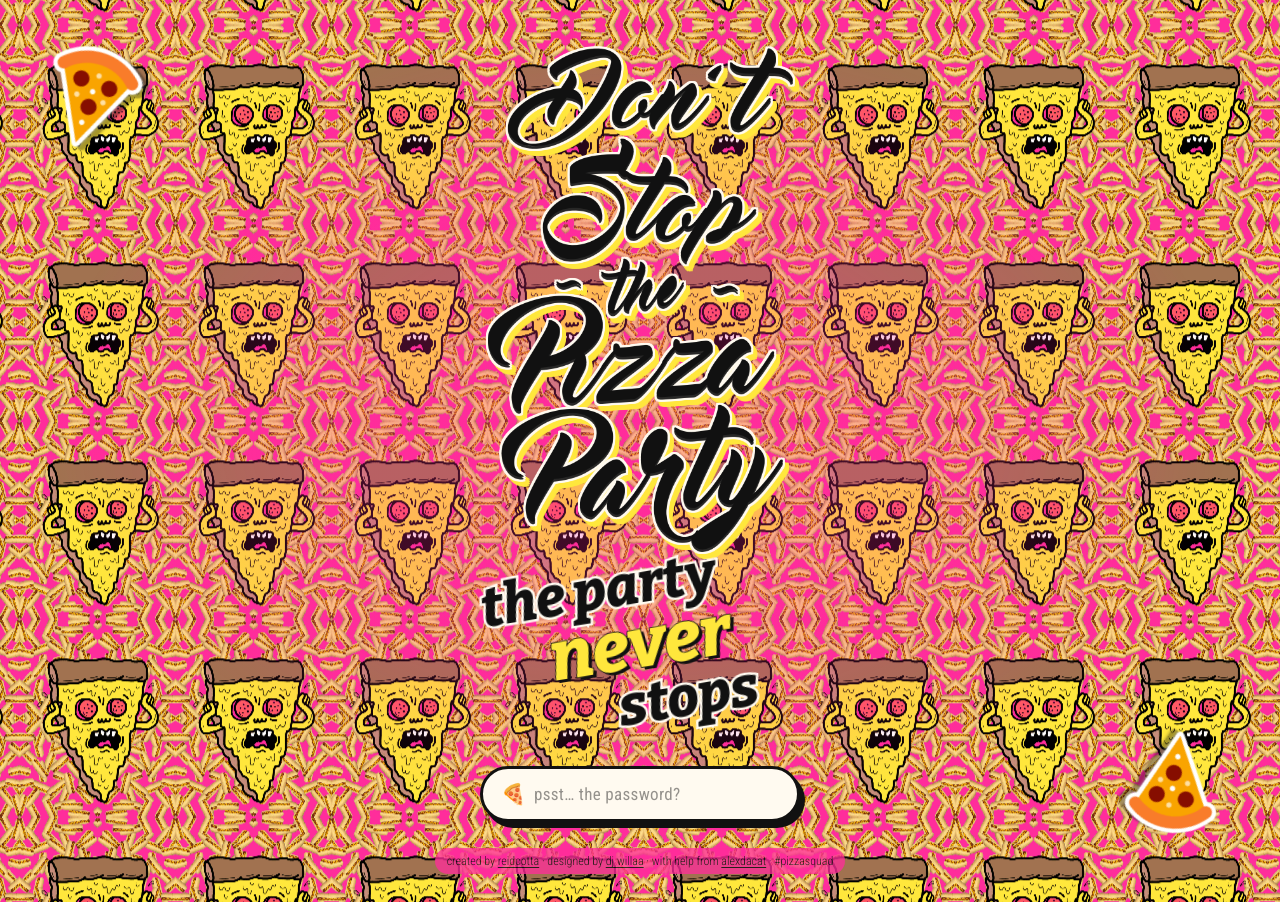
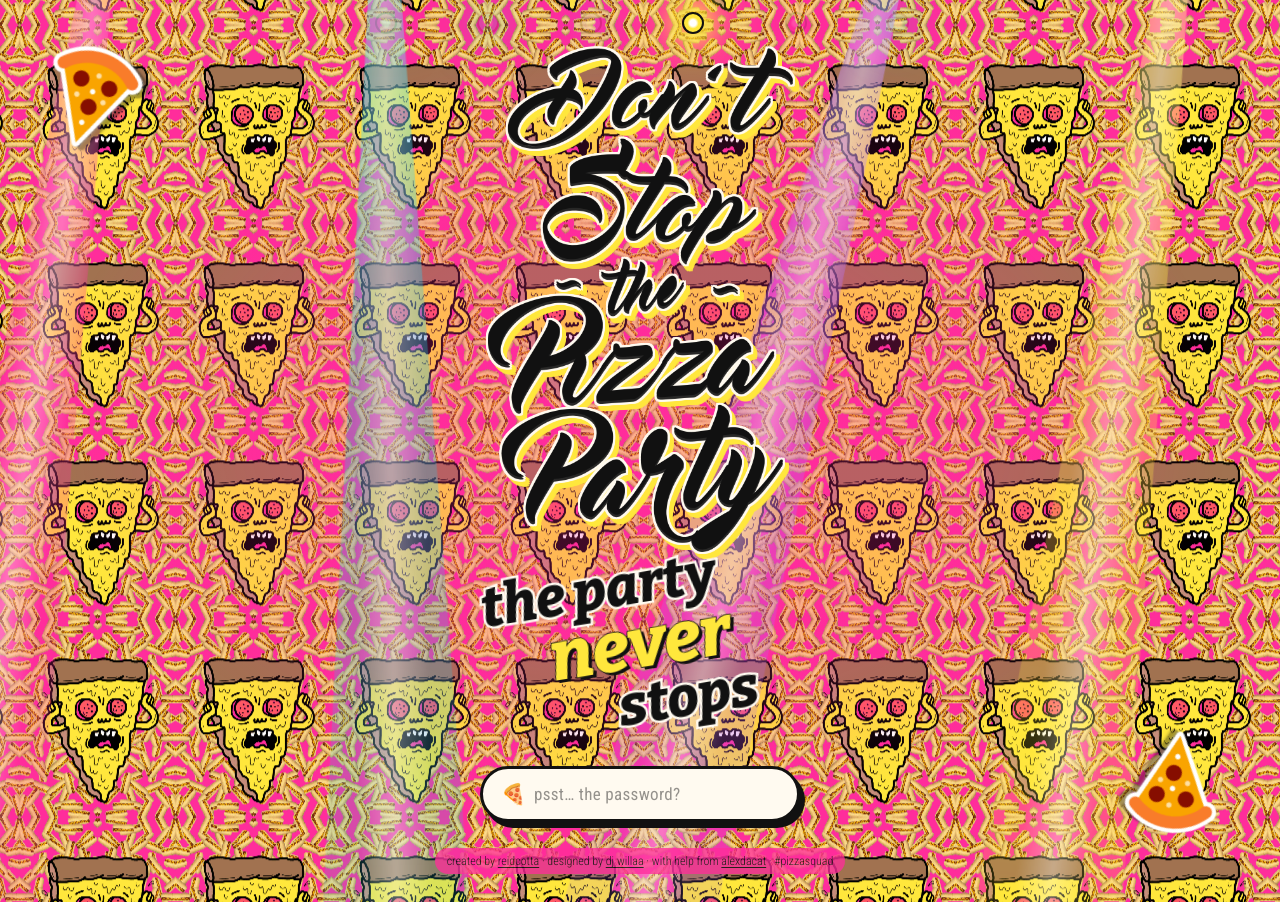
Before and after one commit to rchatham/dontstopthepizzaparty, a Jekyll site: the page built from index.html, in a window 1280 px wide. Built offline with Jekyll 4.4.1, drawn with Linux system fonts in a browser that asks for light colours.

Commit message:
Hero: a light show — three tints taking turns, beams and blinking lights
The see-through tint (25%) now cycles between hot pink, electric cyan and
ultraviolet, timed to a 124 bpm beat, in four patterns picked by
data-lights on the hero (or ?lights=… to try one):
- strobe (default): a hard cut to the next colour every beat
- fade: a slow wash from one colour into the next
- chase: all three as smaller spotlights circling behind the words
- pulse: each colour holds for a bar and throbs on every beat
On top: four coloured beams sweeping from the top, a row of six lights
blinking in sequence, and (strobe, pulse) a soft white flash every other
beat, about once a second, well under the 3-flashes-a-second limit.
?lights=off keeps the static tint. Reduced motion turns the show off.

Co-Authored-By: Claude Opus 5.5 <noreply@anthropic.com>
Claude-Session: https://claude.ai/code/session_01BUtFxh6bhKj94LRtZvhsyK

```diff
--- a/files/home.css
+++ b/files/home.css
@@ -60,16 +60,110 @@ body {
   from { transform: translate(0, 0); }
   to   { transform: translate(156px, 198px); }   /* exactly one tile: seamless loop */
 }
-/* solid --spot where the words are, the full insane pattern toward the edges */
+/* ---- the light show: three see-through tints taking turns behind the words ---- */
+.dsp-hero { --beat: 0.484s; }            /* 124 bpm; every pattern is timed off this */
+.dsp-spots { position: absolute; inset: 0; }
 .dsp-spot {
+  --sx: 46%;
+  --sy: 44%;
   position: absolute;
   inset: 0;
-  background: radial-gradient(ellipse 46% 44% at 50% 47%,
-    rgba(var(--spot-rgb), var(--spot-a)) 0%,
-    rgba(var(--spot-rgb), var(--spot-a)) 50%,
-    rgba(var(--spot-rgb), calc(var(--spot-a) * 0.6)) 72%,
-    rgba(var(--spot-rgb), 0) 100%);
+  opacity: 0;
+  background: radial-gradient(ellipse var(--sx) var(--sy) at 50% 47%,
+    rgba(var(--c), var(--spot-a)) 0%,
+    rgba(var(--c), var(--spot-a)) 50%,
+    rgba(var(--c), calc(var(--spot-a) * 0.6)) 72%,
+    rgba(var(--c), 0) 100%);
 }
+.t1 { --c: 255, 45, 155; opacity: 1; }   /* hot pink (shown when nothing moves) */
+.t2 { --c: 32, 201, 230; }               /* electric cyan */
+.t3 { --c: 138, 43, 226; }               /* ultraviolet */
+
+/* strobe: a hard cut to the next colour on every beat */
+[data-lights="strobe"] .dsp-spot { animation: dsp-cut calc(var(--beat) * 3) step-end infinite; }
+[data-lights="strobe"] .t2 { animation-delay: calc(var(--beat) * -2); }
+[data-lights="strobe"] .t3 { animation-delay: calc(var(--beat) * -1); }
+
+/* fade: a slow wash from one colour into the next */
+[data-lights="fade"] .dsp-spot { animation: dsp-wash calc(var(--beat) * 24) ease-in-out infinite; }
+[data-lights="fade"] .t2 { animation-delay: calc(var(--beat) * -16); }
+[data-lights="fade"] .t3 { animation-delay: calc(var(--beat) * -8); }
+
+/* chase: all three as smaller spotlights, circling behind the words */
+[data-lights="chase"] .dsp-spot { --sx: 34%; --sy: 30%; opacity: 1; animation: dsp-orbit calc(var(--beat) * 16) linear infinite; }
+[data-lights="chase"] .t2 { animation-delay: calc(var(--beat) * -16 / 3); }
+[data-lights="chase"] .t3 { animation-delay: calc(var(--beat) * -32 / 3); }
+
+/* pulse: each colour holds for a bar and throbs on every beat */
+[data-lights="pulse"] { --spot-a: 0.4; }
+[data-lights="pulse"] .dsp-spot { animation: dsp-cut calc(var(--beat) * 12) step-end infinite; }
+[data-lights="pulse"] .t2 { animation-delay: calc(var(--beat) * -8); }
+[data-lights="pulse"] .t3 { animation-delay: calc(var(--beat) * -4); }
+[data-lights="pulse"] .dsp-spots { animation: dsp-throb var(--beat) ease-out infinite; }
+
+@keyframes dsp-cut   { 0% { opacity: 1; } 33.333% { opacity: 0; } }
+@keyframes dsp-wash  { 0%, 100% { opacity: 1; } 33.333%, 66.667% { opacity: 0; } }
+@keyframes dsp-throb { 0% { opacity: 1; } 55%, 100% { opacity: 0.45; } }
+@keyframes dsp-orbit {
+  0%, 100% { transform: translate(-16%, -8%); }
+  25%      { transform: translate(12%, -12%); }
+  50%      { transform: translate(16%, 8%); }
+  75%      { transform: translate(-10%, 12%); }
+}
+
+/* ---- club lights: sweeping beams, a row of blinking pars, a soft flash ---- */
+.dsp-lights { position: absolute; inset: 0; overflow: hidden; }
+.beam {
+  position: absolute;
+  top: -6%;
+  width: 70vmax;
+  height: 140vmax;
+  margin-left: -35vmax;
+  transform-origin: 50% 0;
+  background:
+    linear-gradient(to right, transparent 46%, rgba(255, 255, 255, 0.55) 50%, transparent 54%),
+    linear-gradient(to bottom, rgba(var(--c), 0.75), rgba(var(--c), 0.25) 55%, rgba(var(--c), 0) 85%);
+  clip-path: polygon(48.5% 0, 51.5% 0, 64% 100%, 36% 100%);
+  filter: blur(1.5px);
+  opacity: 0.6;
+  animation: dsp-sweep calc(var(--beat) * 8) ease-in-out infinite alternate;
+}
+.b1 { left: 8%;  --c: 255, 45, 155; --from: -38deg; --to: 12deg; }
+.b2 { left: 30%; --c: 32, 201, 230; --from: -18deg; --to: 26deg; animation-delay: calc(var(--beat) * -3); }
+.b3 { left: 70%; --c: 176, 107, 255; --from: 18deg; --to: -26deg; animation-delay: calc(var(--beat) * -5); }
+.b4 { left: 92%; --c: 255, 231, 60; --from: 38deg; --to: -12deg; animation-delay: calc(var(--beat) * -2); }
+@keyframes dsp-sweep { from { transform: rotate(var(--from)); } to { transform: rotate(var(--to)); } }
+
+.par {
+  position: absolute;
+  top: 12px;
+  width: 18px;
+  height: 18px;
+  margin-left: -9px;
+  border: 2px solid #111;
+  border-radius: 50%;
+  background: radial-gradient(circle, #fff 0 25%, rgb(var(--c)) 45%);
+  box-shadow: 0 0 22px 10px rgba(var(--c), 0.85), 0 0 60px 20px rgba(var(--c), 0.45);
+  opacity: 0.2;
+  animation: dsp-blink calc(var(--beat) * 6) step-end infinite;
+}
+.par:nth-of-type(5)  { left: 30%; --c: 255, 45, 155;  animation-delay: 0s; }
+.par:nth-of-type(6)  { left: 38%; --c: 32, 201, 230;  animation-delay: calc(var(--beat) * -5); }
+.par:nth-of-type(7)  { left: 46%; --c: 176, 107, 255; animation-delay: calc(var(--beat) * -4); }
+.par:nth-of-type(8)  { left: 54%; --c: 255, 231, 60;  animation-delay: calc(var(--beat) * -3); }
+.par:nth-of-type(9)  { left: 62%; --c: 255, 45, 155;  animation-delay: calc(var(--beat) * -2); }
+.par:nth-of-type(10) { left: 70%; --c: 32, 201, 230;  animation-delay: calc(var(--beat) * -1); }
+@keyframes dsp-blink { 0% { opacity: 1; } 16.667% { opacity: 0.15; } }
+
+[data-lights="off"] .dsp-lights { display: none; }
+
+/* a soft white flash every other beat (about once a second: well under the
+   three-flashes-a-second limit for photosensitive viewers) */
+.flash { position: absolute; inset: 0; background: #fff; opacity: 0; }
+[data-lights="strobe"] .flash,
+[data-lights="pulse"] .flash { animation: dsp-flash calc(var(--beat) * 2) ease-out infinite; }
+@keyframes dsp-flash { 0% { opacity: 0.14; } 22%, 100% { opacity: 0; } }
+
 .dsp-sticker {
   position: absolute;
   display: block;
@@ -207,5 +301,9 @@ body {
 }
 
 @media (prefers-reduced-motion: reduce) {
-  .dsp-wallpaper, .dsp-sticker, .dsp-logo, .dsp-tag span, .dsp-pill { animation: none; transition: none; }
+  .dsp-wallpaper, .dsp-sticker, .dsp-logo, .dsp-tag span, .dsp-pill,
+  .dsp-spots, .dsp-spot { animation: none !important; transition: none; }
+  .dsp-spot { opacity: 0 !important; transform: none !important; }
+  .t1 { opacity: 1 !important; --sx: 46%; --sy: 44%; }
+  .dsp-lights { display: none; }
 }
--- a/files/home.js
+++ b/files/home.js
@@ -1,7 +1,10 @@
-/* Homepage hero: the doodles lean away from the mouse (desktop only). */
+/* Homepage hero: ?lights=strobe|fade|chase|pulse|off picks the light show, and
+   the wallpaper and stickers lean away from the mouse (desktop only). */
 (function () {
   var hero = document.querySelector(".dsp-hero");
   if (!hero) return;
+  var pick = (location.search.match(/[?&]lights=(strobe|fade|chase|pulse|off)\b/) || [])[1];
+  if (pick) hero.setAttribute("data-lights", pick);
   var fine = window.matchMedia("(hover: hover) and (pointer: fine)").matches;
   var calm = window.matchMedia("(prefers-reduced-motion: reduce)").matches;
   if (!fine || calm) return;
--- a/index.html
+++ b/index.html
@@ -4,16 +4,24 @@ description: Where the pizza party dont stop!
 no_footer: true
 ---
 {% comment %} Homepage hero, after the pizzaandtechno.com hero: the old melting-pizza
-   wallpaper creeping behind a spotlight, a logo that pops in, a tilted stacked
-   tagline, and the secret word box as a fat pill. The old site lives on behind the
-   word "nostalgia". {% endcomment %}
+   wallpaper creeping behind a light show (three tints taking turns, sweeping beams,
+   blinking lights), a logo that pops in, a tilted stacked tagline, and the secret
+   word box as a fat pill. data-lights picks the pattern: strobe, fade, chase or pulse
+   (try ?lights=fade). The old site lives on behind the word "nostalgia". {% endcomment %}
 <link href="https://fonts.googleapis.com/css2?family=Bitter:ital,wght@1,800&display=swap" rel="stylesheet">
-<link rel="stylesheet" href="/files/home.css?v=20261105a">
+<link rel="stylesheet" href="/files/home.css?v=20261105b">
 
-<main class="dsp-hero">
+<main class="dsp-hero" data-lights="strobe">
   <div class="dsp-doodles" aria-hidden="true">
     <div class="dsp-wallpaper"></div>
-    <div class="dsp-spot"></div>
+    <div class="dsp-spots">
+      <div class="dsp-spot t1"></div><div class="dsp-spot t2"></div><div class="dsp-spot t3"></div>
+    </div>
+    <div class="dsp-lights">
+      <span class="beam b1"></span><span class="beam b2"></span><span class="beam b3"></span><span class="beam b4"></span>
+      <span class="par"></span><span class="par"></span><span class="par"></span><span class="par"></span><span class="par"></span><span class="par"></span>
+      <span class="flash"></span>
+    </div>
     <img class="dsp-sticker s1" src="/files/pizza-slice.png" alt="" width="256" height="256">
     <img class="dsp-sticker s2" src="/files/pizza-slice.png" alt="" width="256" height="256">
   </div>
@@ -33,4 +41,4 @@ no_footer: true
   <p class="dsp-credits">created by <a href="http://twitter.com/reidamandweep">reidcotta</a> · designed by <a href="http://twitter.com/willdjthrill">dj willaa</a> · with help from <a href="http://twitter.com/Alex_Chatham">alexdacat</a> · #pizzasquad</p>
 </main>
 
-<script src="/files/home.js?v=20261104a" defer></script>
+<script src="/files/home.js?v=20261105b" defer></script>
```
Also changed, not shown: 1 other file.
